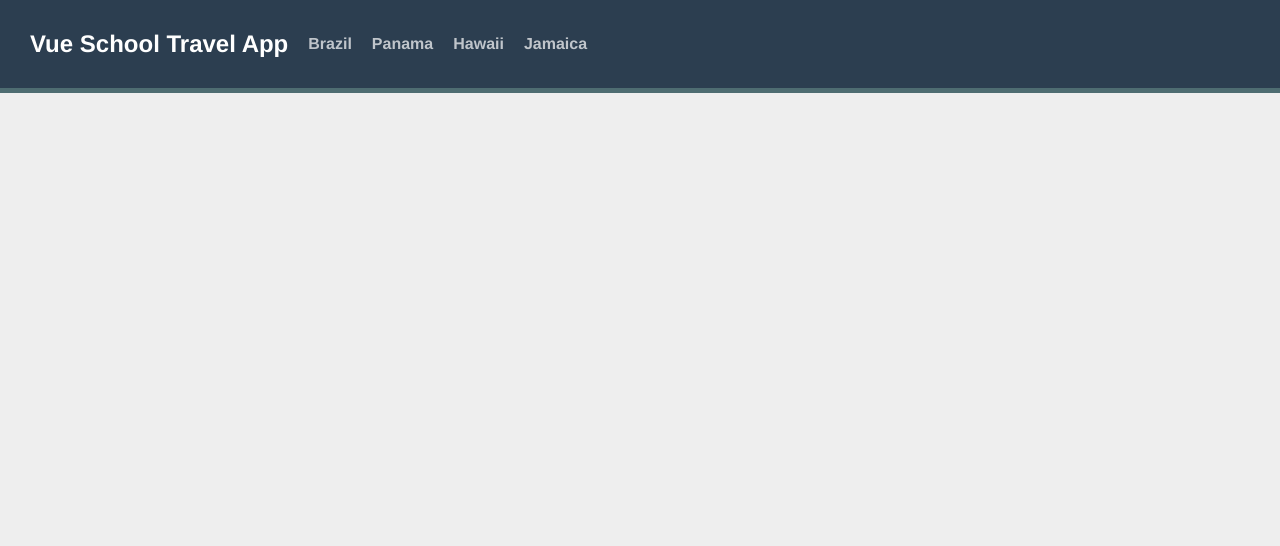
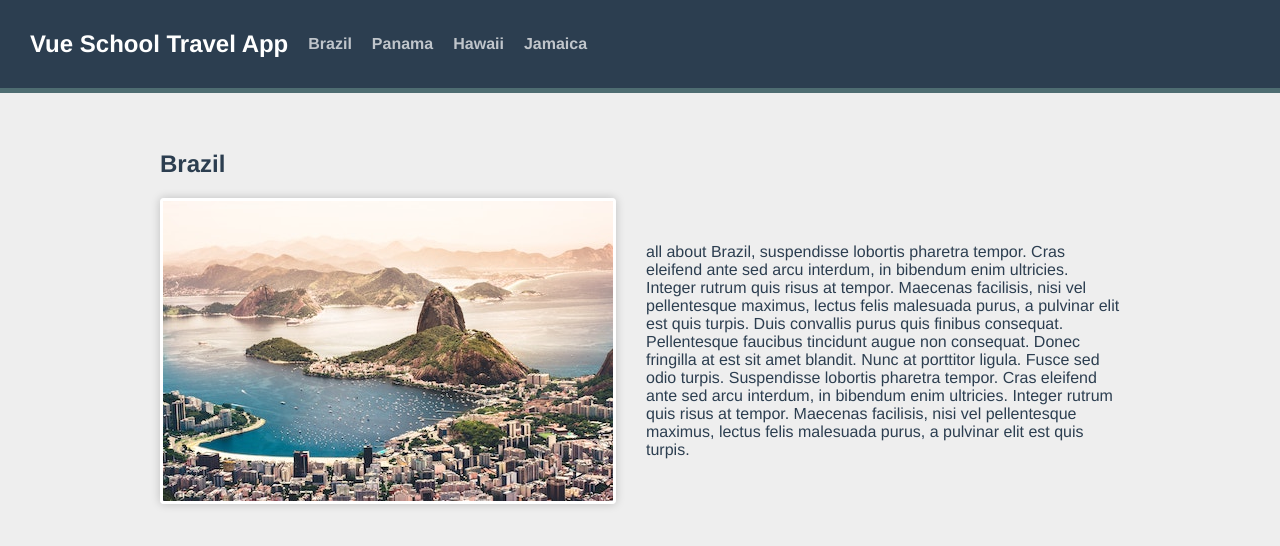
Before and after one commit to MarcinBieniek/Vue-TravelBlog, a Vue app in the folder vue-school-travel-app/: page /destination/1/1 in a window 1280 px wide. Shown: the top 546 px of the page. Built offline with nearby package versions, Linux system fonts and the light colour scheme; no server answers.

Commit message:
Generate routes based on props

```diff
--- a/vue-school-travel-app/src/router/index.js
+++ b/vue-school-travel-app/src/router/index.js
@@ -3,7 +3,11 @@ import HomeView from "../views/HomeView.vue";
 
 const routes = [
   { path: "/", name: "home", component: HomeView },
-  { path: "/destination/:id/:slug", name: "destination.show", component: () => import(/* webpackChunkName: "destination" */  "../views/DestinationShow.vue") },
+  { path: "/destination/:id/:slug",
+      name: "destination.show",
+      component: () => import(/* webpackChunkName: "destination" */  "../views/DestinationShow.vue"),
+      props: route=> ({id: parseInt(route.params.id)})
+  }
 ];
 
 const router = createRouter({
--- a/vue-school-travel-app/src/views/DestinationShow.vue
+++ b/vue-school-travel-app/src/views/DestinationShow.vue
@@ -12,26 +12,17 @@
 import sourceData from '../data.json'
 
 export default {
-  data(){
-    return {
-      destination: null
+  props: {
+    id: {
+      type: Number, required: true
     }
   },
   computed: {
-    destinationId(){
-      return parseInt(this.$route.params.id)
+    destination() {
+      return sourceData.destinations.find(
+        (destination) => destination.id === this.id
+      )
     }
   },
-  methods: {
-    async initData(){
-      const response = await fetch(`https://travel-dummy-api.netlify.app/${this.$route.params.slug}.json`)
-      this.destination = await response.json()
-    }
-  },
-
-  async created(){
-    this.initData()
-    this.$watch(() => this.$route.params,this.initData)
-  }
 }
 </script>
```
